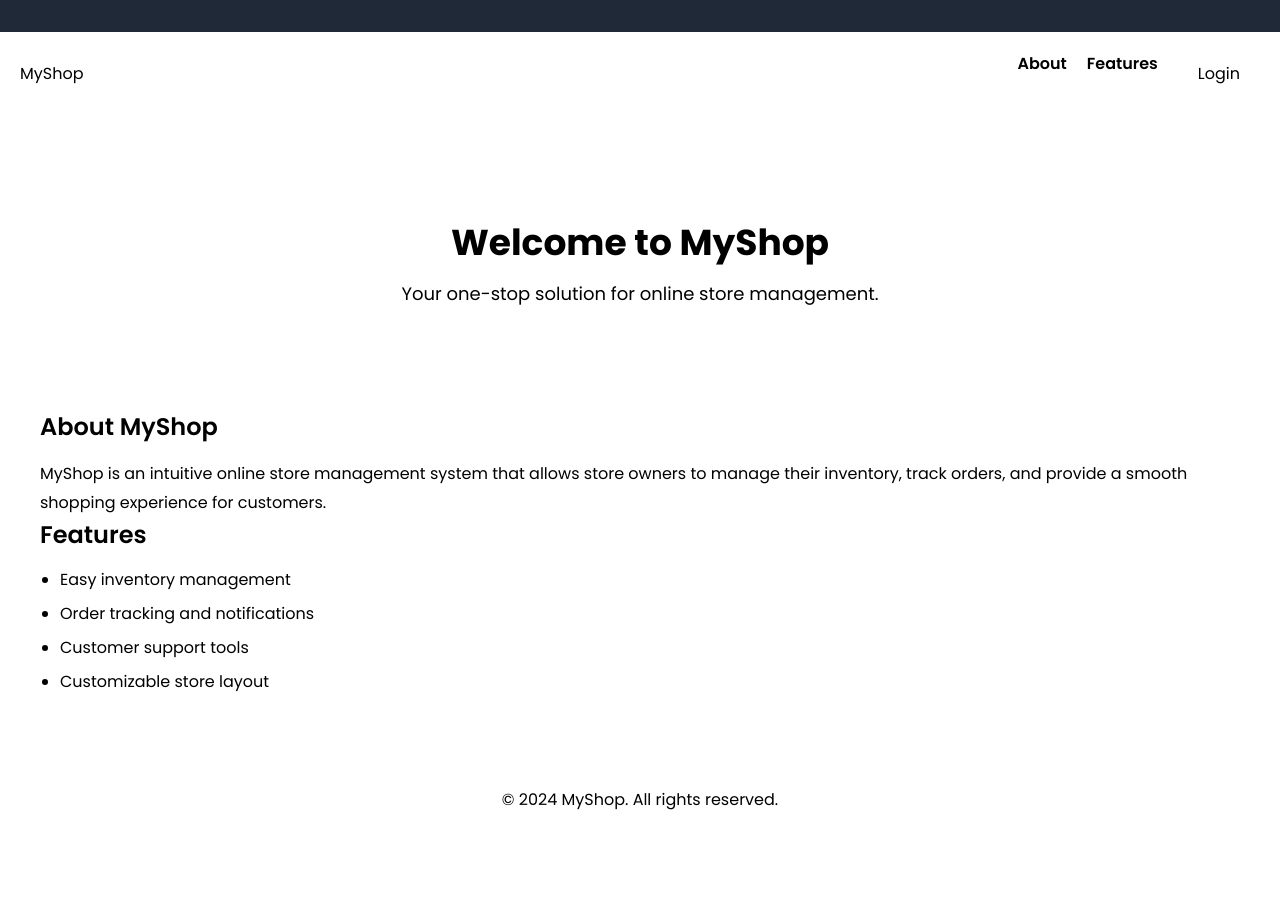
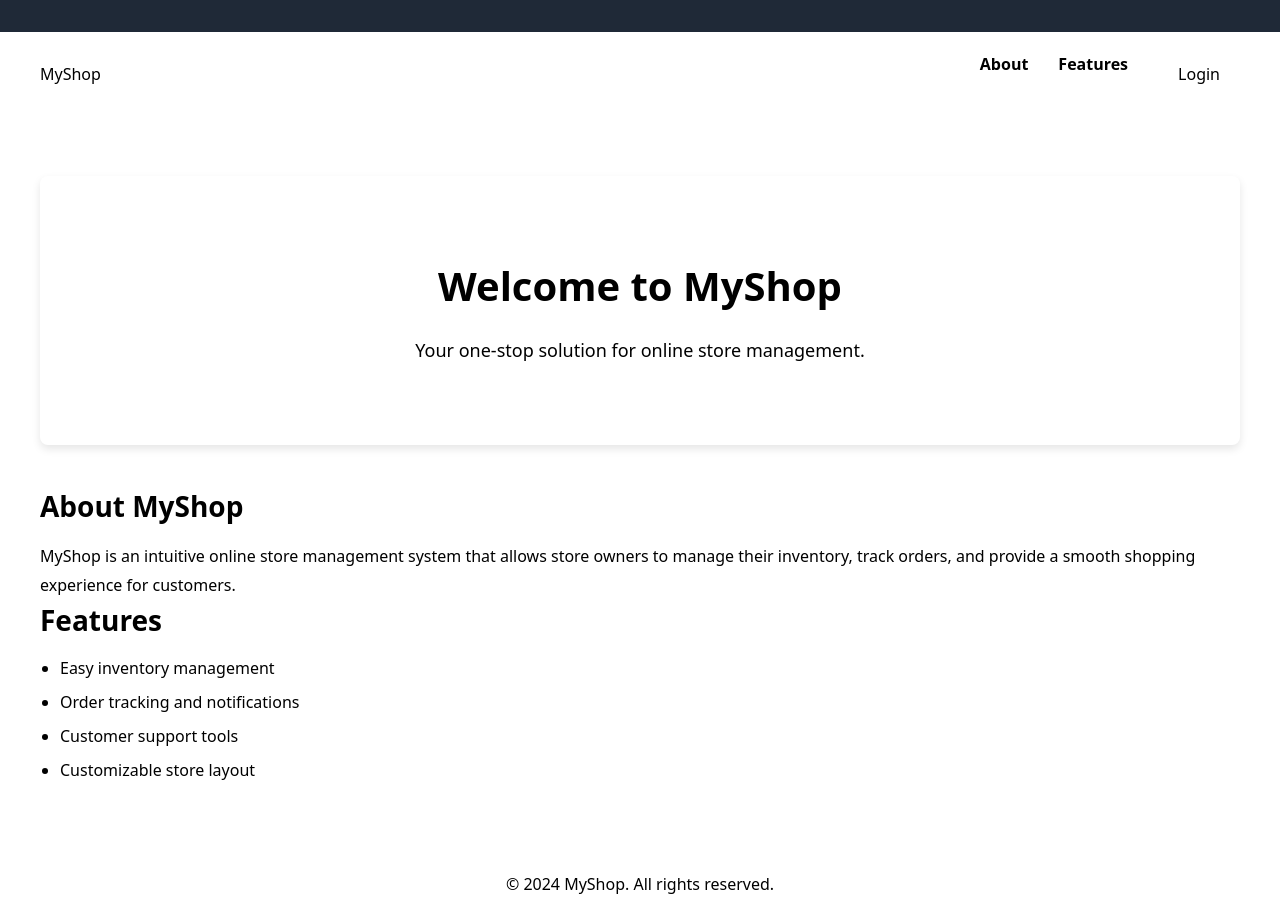
Before and after one commit to ruchspatil/VueCart, a Nuxt app: page / in a window 1280 px wide. Before the commit the page ends 832 px from the top, so only its background shows below. Built offline with nearby package versions, Linux system fonts and the light colour scheme.

Commit message:
Update index.vue

```diff
--- a/pages/index.vue
+++ b/pages/index.vue
@@ -60,21 +60,25 @@
 @import url('https://fonts.googleapis.com/css2?family=Poppins:wght@400;600;700&display=swap');
 
 :root {
-  --primary-color: #4caf50; /* Green */
-  --primary-color-hover: #43a047;
-  --secondary-color: #ff9800; /* Orange */
-  --secondary-color-hover: #fb8c00;
-  --text-color: #333;
-  --background-color: #f9f9f9;
-  --header-bg: #2c3e50; /* Dark Blue */
-  --footer-bg: #2c3e50;
+  --primary-color: #1d3557; /* Dark Blue */
+  --primary-color-light: #457b9d; /* Medium Blue */
+  --accent-color: #e63946; /* Red */
+  --background-color: #f1faee; /* Light Background */
+  --text-color: #343a40; /* Dark Gray */
   --white: #ffffff;
+  --header-bg: #1d3557;
+  --footer-bg: #1d3557;
+}
+
+body {
+  margin: 0;
+  padding: 0;
+  font-family: 'Poppins', sans-serif;
+  background-color: var(--background-color);
+  color: var(--text-color);
 }
 
 .main-container {
-  font-family: 'Poppins', sans-serif;
-  background-color: var(--background-color);
-  color: var(--text-color);
   display: flex;
   flex-direction: column;
   min-height: 100vh;
@@ -82,8 +86,7 @@
 
 .header {
   background-color: var(--header-bg);
-  color: var(--white);
-  padding: 20px;
+  padding: 20px 40px;
 }
 
 .navbar {
@@ -95,7 +98,7 @@
 .nav-links {
   list-style: none;
   display: flex;
-  gap: 20px;
+  gap: 30px;
   margin: 0;
   padding: 0;
 }
@@ -109,11 +112,11 @@
 }
 
 .nav-link:hover {
-  color: var(--secondary-color);
+  color: var(--accent-color);
 }
 
 .login-button {
-  background-color: var(--secondary-color);
+  background-color: var(--accent-color);
   color: var(--white);
   border: none;
   border-radius: 4px;
@@ -124,12 +127,12 @@
 }
 
 .login-button:hover {
-  background-color: var(--secondary-color-hover);
+  background-color: #d62828;
 }
 
 .content {
   flex: 1;
-  padding: 40px 20px;
+  padding: 60px 20px;
 }
 
 .container {
@@ -138,18 +141,19 @@
 }
 
 .hero {
-  background: linear-gradient(135deg, var(--primary-color), var(--primary-color-hover));
+  background: linear-gradient(135deg, var(--primary-color-light), var(--primary-color));
   color: var(--white);
   text-align: center;
-  padding: 60px 20px;
+  padding: 80px 20px;
   border-radius: 8px;
   margin-bottom: 40px;
+  box-shadow: 0 4px 8px rgba(0, 0, 0, 0.1);
 }
 
 .hero-title {
-  font-size: 36px;
+  font-size: 40px;
   font-weight: bold;
-  margin-bottom: 10px;
+  margin-bottom: 20px;
 }
 
 .hero-description {
@@ -158,7 +162,7 @@
 }
 
 .section-title {
-  font-size: 24px;
+  font-size: 28px;
   font-weight: 600;
   margin-bottom: 15px;
   color: var(--primary-color);
@@ -184,5 +188,6 @@
   color: var(--white);
   text-align: center;
   padding: 20px;
+  margin-top: auto;
 }
 </style>
```
